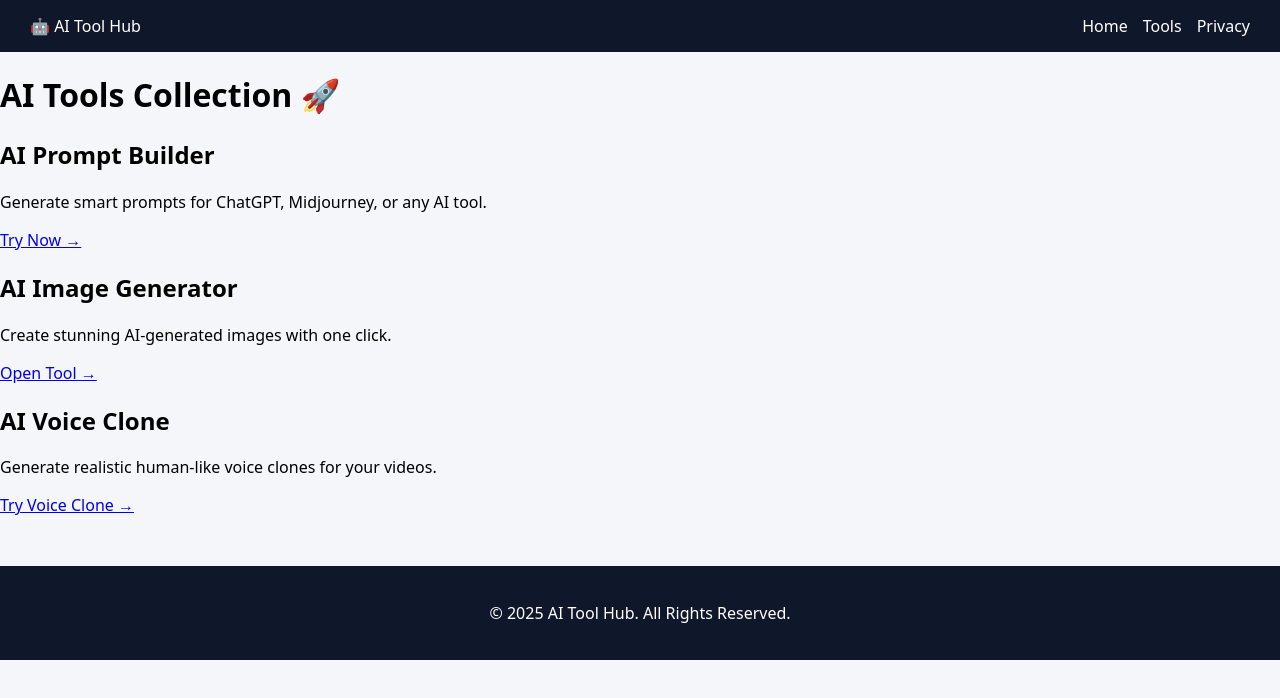
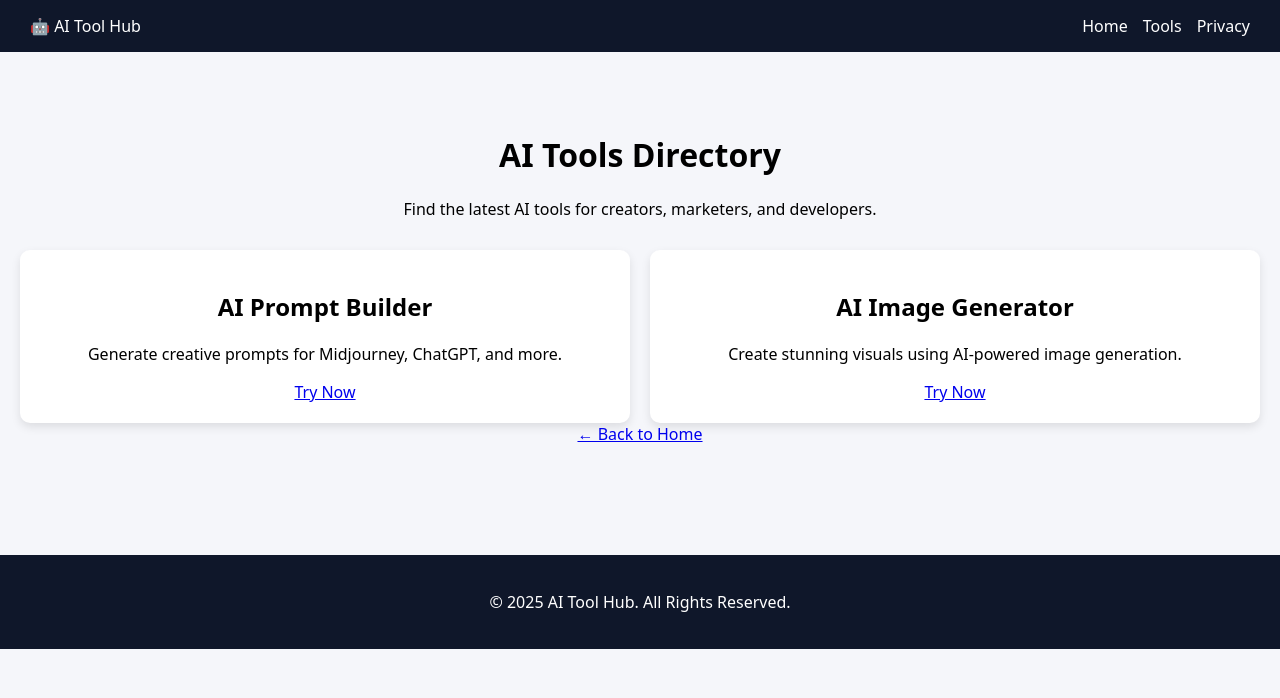
Before and after one commit to urduquoteshub/Ai-Tool-Hub-, a Next.js app: page /tools in a window 1280 px wide. Shown: the top 698 px of the page. Built offline with nearby package versions, Linux system fonts and the light colour scheme.

Commit message:
Update tools.js

```diff
--- a/pages/tools.js
+++ b/pages/tools.js
@@ -2,43 +2,41 @@ import Link from "next/link";
 
 export default function Tools() {
   return (
-    <div className="min-h-screen bg-gray-50 p-8">
-      <h1 className="text-3xl font-bold text-center mb-6 text-blue-700">AI Tools Collection 🚀</h1>
+    <div style={styles.container}>
+      <h1>AI Tools Directory</h1>
+      <p>Find the latest AI tools for creators, marketers, and developers.</p>
 
-      <div className="grid gap-6 md:grid-cols-2">
-        {/* AI Prompt Builder */}
-        <div className="bg-white shadow-lg p-6 rounded-xl">
-          <h2 className="text-xl font-semibold mb-2">AI Prompt Builder</h2>
-          <p className="text-gray-600 mb-3">
-            Generate smart prompts for ChatGPT, Midjourney, or any AI tool.
-          </p>
-          <Link href="/prompt-builder" className="text-blue-600 hover:underline">
-            Try Now →
-          </Link>
+      <div style={styles.toolsGrid}>
+        <div style={styles.toolCard}>
+          <h2>AI Prompt Builder</h2>
+          <p>Generate creative prompts for Midjourney, ChatGPT, and more.</p>
+          <a href="https://example.com" target="_blank">Try Now</a>
         </div>
 
-        {/* AI Image Generator */}
-        <div className="bg-white shadow-lg p-6 rounded-xl">
-          <h2 className="text-xl font-semibold mb-2">AI Image Generator</h2>
-          <p className="text-gray-600 mb-3">
-            Create stunning AI-generated images with one click.
-          </p>
-          <a href="https://playground.com" target="_blank" className="text-blue-600 hover:underline">
-            Open Tool →
-          </a>
-        </div>
-
-        {/* Voice Clone Tool */}
-        <div className="bg-white shadow-lg p-6 rounded-xl">
-          <h2 className="text-xl font-semibold mb-2">AI Voice Clone</h2>
-          <p className="text-gray-600 mb-3">
-            Generate realistic human-like voice clones for your videos.
-          </p>
-          <a href="https://elevenlabs.io" target="_blank" className="text-blue-600 hover:underline">
-            Try Voice Clone →
-          </a>
+        <div style={styles.toolCard}>
+          <h2>AI Image Generator</h2>
+          <p>Create stunning visuals using AI-powered image generation.</p>
+          <a href="https://example.com" target="_blank">Try Now</a>
         </div>
       </div>
+
+      <Link href="/">← Back to Home</Link>
     </div>
   );
 }
+
+const styles = {
+  container: { padding: "60px 20px", textAlign: "center" },
+  toolsGrid: {
+    display: "grid",
+    gridTemplateColumns: "repeat(auto-fit, minmax(250px, 1fr))",
+    gap: "20px",
+    marginTop: "30px",
+  },
+  toolCard: {
+    background: "#fff",
+    padding: "20px",
+    borderRadius: "10px",
+    boxShadow: "0 4px 10px rgba(0,0,0,0.1)",
+  },
+};
```
